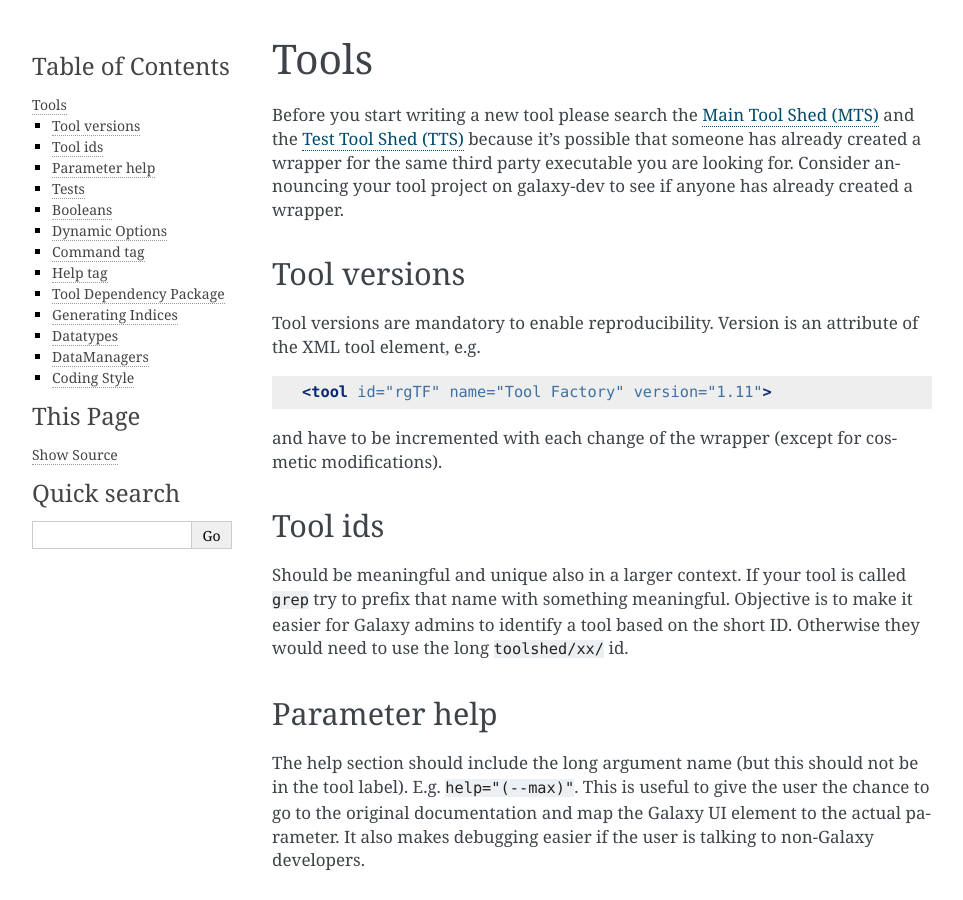
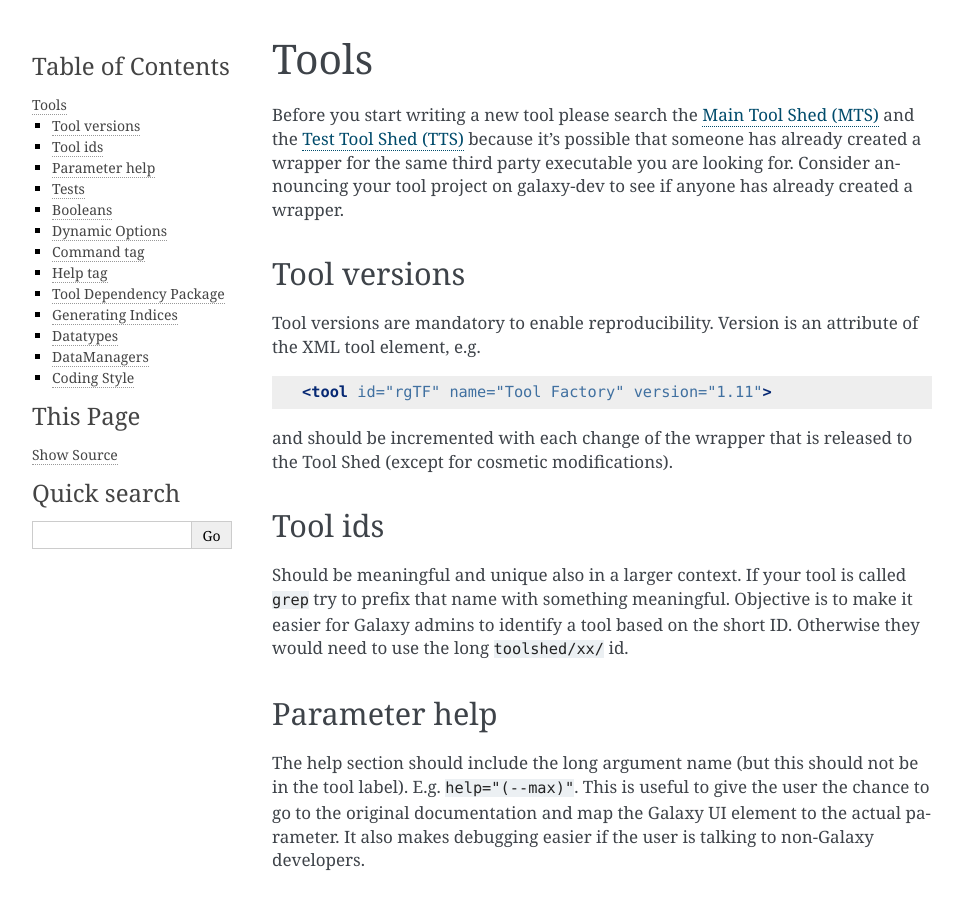
Before and after one commit to galaxy-iuc/standards, a Sphinx documentation site: the page built from docs/best_practices/tool_xml.rst, in a window 1280 px wide and 900 px high. Shown: the whole window, without its empty margins (148-1111 px from the left). Built offline with Sphinx 7.4.7, drawn with Linux system fonts in a browser that asks for light colours.

Commit message:
Tweak working on updating versions
Should rather than must (convention not enforced by code).

```diff
--- a/docs/best_practices/tool_xml.rst
+++ b/docs/best_practices/tool_xml.rst
@@ -18,8 +18,8 @@ attribute of the XML tool element, e.g.
 
     <tool id="rgTF" name="Tool Factory" version="1.11">
 
-and have to be incremented with each change of the wrapper (except for
-cosmetic modifications).
+and should be incremented with each change of the wrapper that is
+released to the Tool Shed (except for cosmetic modifications).
 
 Tool ids
 --------
```
